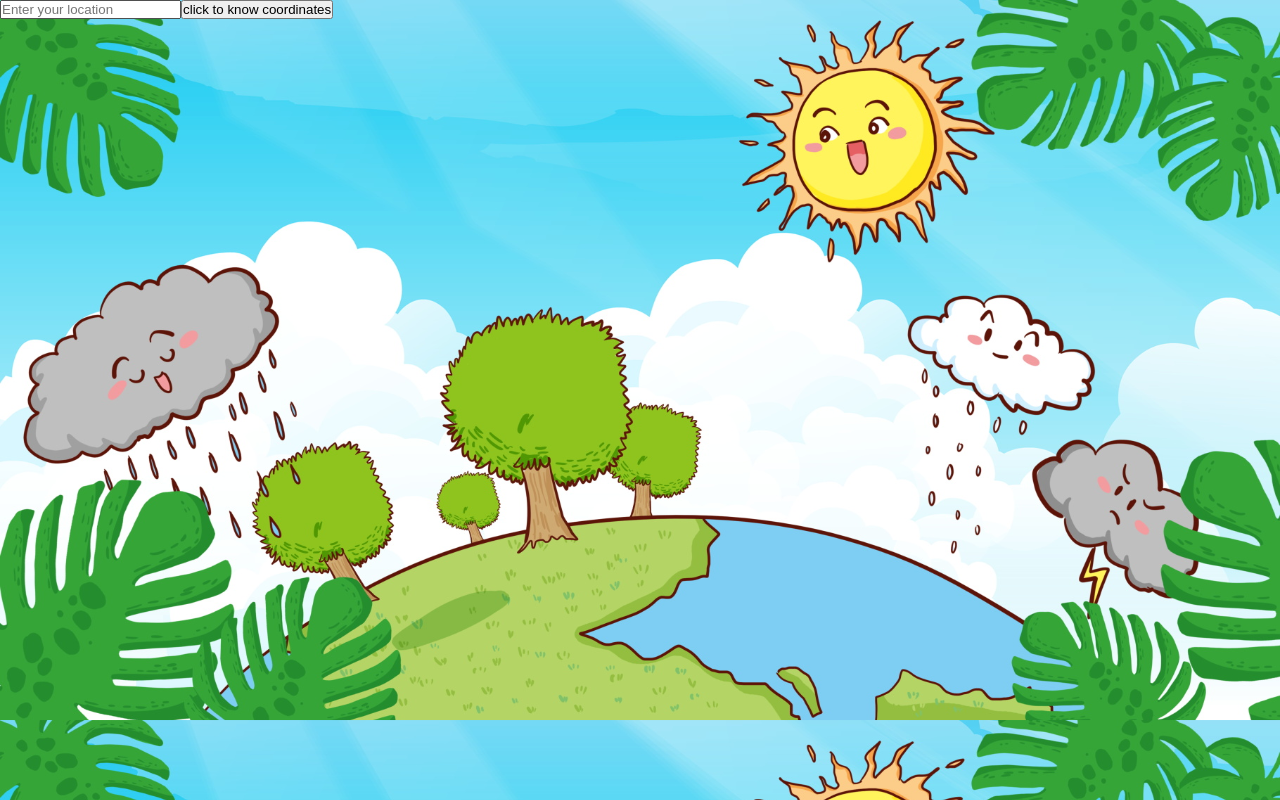
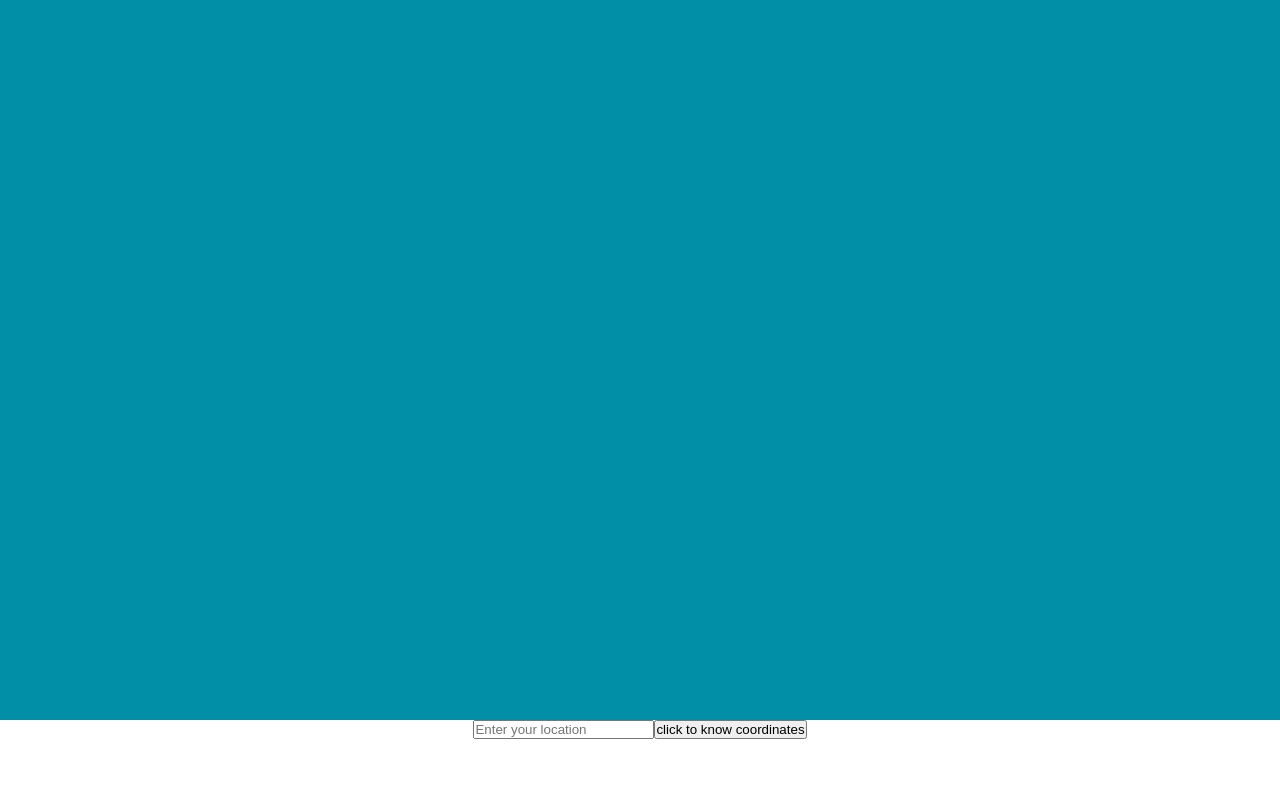
Before and after one commit to masoud-mdar/Weather-App, a React (Create React App) app in the folder client/: page / in a window 1280 px wide. Built offline with nearby package versions, Linux system fonts and the light colour scheme; no server answers.

Commit message:
page style

```diff
--- a/client/src/components/App.js
+++ b/client/src/components/App.js
@@ -29,6 +29,14 @@ const App = () => {
                 axios.post(`${BASE_URL}/api/weather/local`, sendingData).then(response => {
                     const {data} = response
                     console.log(data)
+                    setCity(data.name)
+                    setWeather(data.weather[0].main)
+                    setDescrip(data.weather[0].description)
+                    setTemp(data.main.temp)
+                    setMinTemp(data.main.temp_min)
+                    setMaxTemp(data.main.temp_max)
+                    setHumid(data.main.humidity)
+                    setAdress("")
                 })
             })
 
@@ -57,10 +65,10 @@ const App = () => {
                 console.log(data.name)
                 setCity(data.name)
                 setWeather(data.weather[0].main)
+                setDescrip(data.weather[0].description)
                 setTemp(data.main.temp)
                 setMinTemp(data.main.temp_min)
                 setMaxTemp(data.main.temp_max)
-                setDescrip(data.weather[0].description)
                 setHumid(data.main.humidity)
                 setAdress("")
             })
@@ -69,9 +77,17 @@ const App = () => {
 
 
     return (
-        <div>
-            <input name="coords" onChange={handleChange} value={adress} placeholder="Enter your location"></input>
-            <button name="coor-submit" onClick={handleClick}>click to know coordinates</button>
+        <div className="container">
+            <div className="info-part">
+                <div className="general-info"></div>
+                <div className="weather-info"></div>
+            </div>
+
+            <div className="search-part">
+                <input name="coords" onChange={handleChange} value={adress} placeholder="Enter your location"></input>
+                <button name="coor-submit" onClick={handleClick}>click to know coordinates</button>
+            </div>
+
         </div>
     )
 }
--- a/client/src/styles.css
+++ b/client/src/styles.css
@@ -4,7 +4,15 @@
     box-sizing: border-box;
 }
 
-body {
-    background-image: url("./public/bg.jpg");
-    background-size: cover;
+.container {
+    display: flex;
+    flex-direction: column;
+    justify-content: center;
+    align-items: center;
 }
+
+.info-part {
+    width: 100%;
+    height: 90vh;
+    background-color: #008fa7;
+}
```
